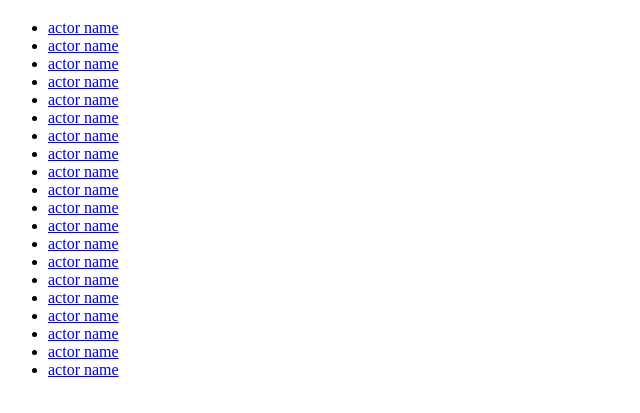
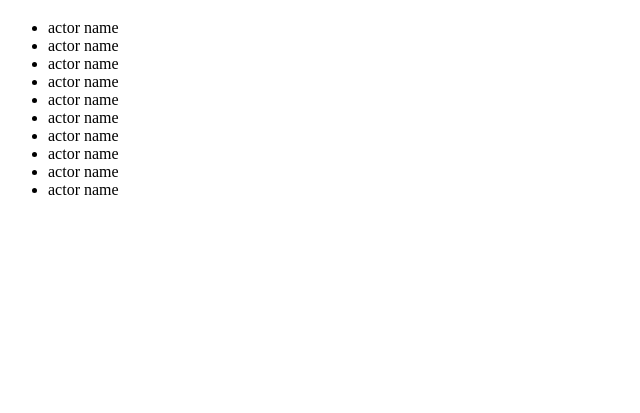
Before and after one commit to stringist/actorlist, a plain HTML site: page index.html in a window 1280 px wide. Shown: the part 61-474 px from the top of the page, without its empty margins (0-640 px from the left). Drawn offline with Linux system fonts and the light colour scheme.

Commit message:
start js

```diff
--- a/index.html
+++ b/index.html
@@ -13,70 +13,21 @@
 <body>
     <h1>Actorbase - The coMprehensive list</h1>
     <ul>
-        <li>
-            <a href="#">actor name</a>
-        </li>
-        <li>
-            <a href="#">actor name</a>
-        </li>
-        <li>
-            <a href="#">actor name</a>
-        </li>
-        <li>
-            <a href="#">actor name</a>
-        </li>
-        <li>
-            <a href="#">actor name</a>
-        </li>
-        <li>
-            <a href="#">actor name</a>
-        </li>
-        <li>
-            <a href="#">actor name</a>
-        </li>
-        <li>
-            <a href="#">actor name</a>
-        </li>
-        <li>
-            <a href="#">actor name</a>
-        </li>
-        <li>
-            <a href="#">actor name</a>
-        </li>
-        <li>
-            <a href="#">actor name</a>
-        </li>
-        <li>
-            <a href="#">actor name</a>
-        </li>
-        <li>
-            <a href="#">actor name</a>
-        </li>
-        <li>
-            <a href="#">actor name</a>
-        </li>
-        <li>
-            <a href="#">actor name</a>
-        </li>
-        <li>
-            <a href="#">actor name</a>
-        </li>
-        <li>
-            <a href="#">actor name</a>
-        </li>
-        <li>
-            <a href="#">actor name</a>
-        </li>
-        <li>
-            <a href="#">actor name</a>
-        </li>
-        <li>
-            <a href="#">actor name</a>
-        </li>
-        <template>
-        <li><a href="">actor name</a></li>
-    </template>
+        <li>actor name</li>
+        <li>actor name</li>
+        <li>actor name</li>
+        <li>actor name</li>
+        <li>actor name</li>
+        <li>actor name</li>
+        <li>actor name</li>
+        <li>actor name</li>
+        <li>actor name</li>
+        <li>actor name</li>
+        <template id="actor_name">
+    <li id="name"></li>
+</template>
     </ul>
+
 </body>
 
 </html>
--- a/script.js
+++ b/script.js
@@ -0,0 +1,57 @@
+const url = './actors.json'
+console.log(url);
+
+// const options = {
+//     headers: {
+//         "x-apikey": "613731bc43cedb6d1f97edad",
+//     },
+// };
+
+fetch(url)
+    .then((response) => {
+        if (!response.ok) {
+            throw Error(response.statusText);
+        }
+        return response.json();
+    })
+    .then((data) => {
+        // we have the data
+        getActor(data);
+    })
+    .catch((e) => {
+        // Something went wrong
+        console.error("An error occured:", e.message);
+    });
+
+//loop
+function getActor(actor) {
+    actor.forEach(showActor);
+}
+
+function showInfo(info) {
+    console.log(info);
+
+    // create templates
+    const template = document.querySelector("#actor_name").content;
+
+    // clone the template
+    const copy = template.cloneNode(true);
+
+    // make the product page match the item we are gonna click
+    copy
+        .querySelector("#name")
+        // .setAttribute("href", "product_view.html?id=" + item._id);
+    console.log(actor.name);
+
+    // change dynamic data
+    document.querySelector("#name").textContent = fullname;
+    copy.querySelector("h3").textContent = item.Title;
+    copy.querySelector("img").setAttribute("src", item.Image);
+    copy.querySelector("img").setAttribute("alt", item.Title + "picture");
+    copy.querySelector("p").textContent = "DKK " + item.Price;
+    copy.querySelector("h2").textContent = item.Brand;
+
+    // append it to main
+    const elemParent = document.querySelector("ul");
+    elemParent.appendChild(copy);
+}
```
